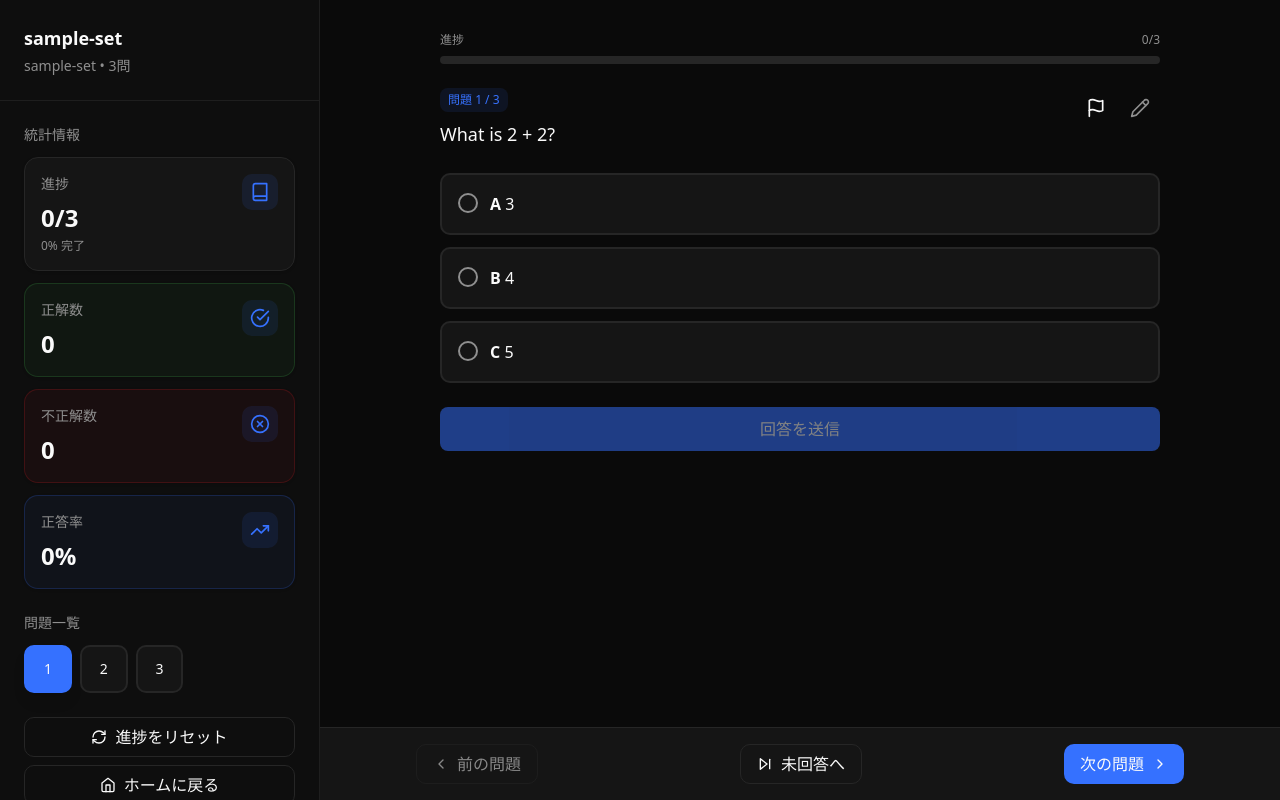
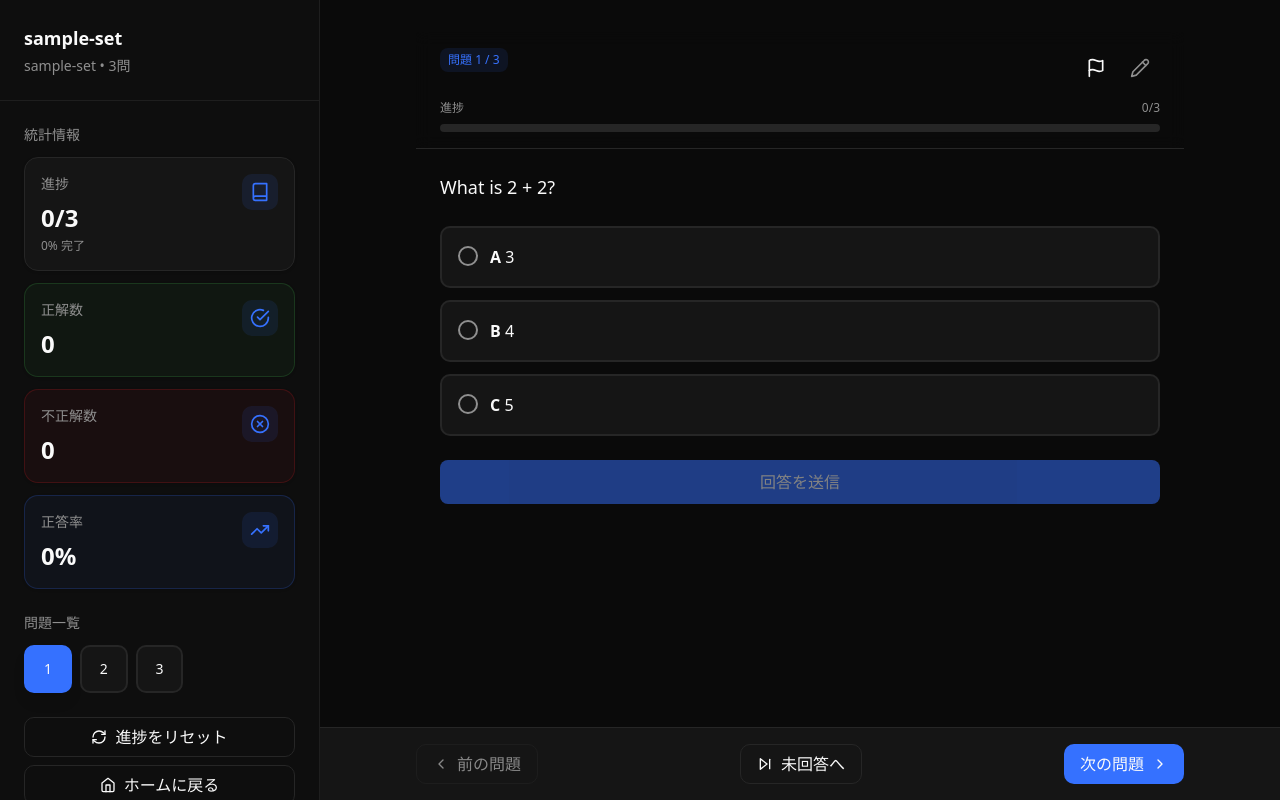
Before and after one commit to Canale0107/exam-sim, a Next.js app in the folder frontend/: page / in a window 1280 px wide. Both pictures are taken after a click on the button "サンプル問題を読み込む". Built offline with nearby package versions, Linux system fonts and the light colour scheme.

Commit message:
refactor(frontend): enhance QuestionDisplay component layout; implement sticky header and reorganize progress tracking display

```diff
--- a/frontend/src/components/question-display.tsx
+++ b/frontend/src/components/question-display.tsx
@@ -104,23 +104,10 @@ export function QuestionDisplay({
 
   return (
     <div className="space-y-6">
-      {/* Progress bar */}
-      <div className="space-y-2">
-        <div className="flex items-center justify-between text-xs text-muted-foreground">
-          <span>進捗</span>
-          <span>
-            {answeredQuestions}/{totalQuestions}
-          </span>
-        </div>
-        <div className="h-2 w-full overflow-hidden rounded-full bg-muted">
-          <div className="h-full bg-primary" style={{ width: `${progressPct}%` }} />
-        </div>
-      </div>
-
-      {/* Question Header */}
-      <div className="flex items-start justify-between">
-        <div className="flex-1">
-          <div className="mb-2 flex items-center gap-2">
+      {/* Sticky header (stays visible while scrolling long question text) */}
+      <div className="sticky top-0 z-10 -mx-6 border-b border-border bg-background/95 px-6 py-4 backdrop-blur supports-[backdrop-filter]:bg-background/70">
+        <div className="flex items-start justify-between gap-4">
+          <div className="flex flex-wrap items-center gap-2">
             <span className="rounded-md bg-primary/10 px-2 py-1 text-xs font-medium text-primary">
               問題 {questionNumber} / {totalQuestions}
             </span>
@@ -130,6 +117,42 @@ export function QuestionDisplay({
               </span>
             )}
           </div>
+          <div className="flex items-center gap-1">
+            <Button
+              variant="ghost"
+              size="icon"
+              onClick={() => onFlagToggle(!attempt?.flagged)}
+              className={attempt?.flagged ? "text-warning" : ""}
+            >
+              <FlagIcon className={`h-5 w-5 ${attempt?.flagged ? "fill-current" : ""}`} />
+            </Button>
+            <Button
+              variant="ghost"
+              size="icon"
+              onClick={openNoteEditor}
+              className={hasSavedNote ? "text-primary" : "text-muted-foreground"}
+              aria-label="メモを編集"
+            >
+              <PencilIcon className="h-5 w-5" />
+            </Button>
+          </div>
+        </div>
+
+        <div className="mt-3 space-y-2">
+          <div className="flex items-center justify-between text-xs text-muted-foreground">
+            <span>進捗</span>
+            <span>
+              {answeredQuestions}/{totalQuestions}
+            </span>
+          </div>
+          <div className="h-2 w-full overflow-hidden rounded-full bg-muted">
+            <div className="h-full bg-primary" style={{ width: `${progressPct}%` }} />
+          </div>
+        </div>
+      </div>
+
+      {/* Question text */}
+      <div>
           {/* Note Editor (opened by pencil icon) */}
           {isNoteEditing && (
             <Card className="mb-3 p-4">
@@ -164,26 +187,6 @@ export function QuestionDisplay({
             </Card>
           )}
           <h2 className="whitespace-pre-wrap text-lg font-medium leading-relaxed">{question.text}</h2>
-        </div>
-        <div className="flex items-center gap-1">
-          <Button
-            variant="ghost"
-            size="icon"
-            onClick={() => onFlagToggle(!attempt?.flagged)}
-            className={attempt?.flagged ? "text-warning" : ""}
-          >
-            <FlagIcon className={`h-5 w-5 ${attempt?.flagged ? "fill-current" : ""}`} />
-          </Button>
-          <Button
-            variant="ghost"
-            size="icon"
-            onClick={openNoteEditor}
-            className={hasSavedNote ? "text-primary" : "text-muted-foreground"}
-            aria-label="メモを編集"
-          >
-            <PencilIcon className="h-5 w-5" />
-          </Button>
-        </div>
       </div>
 
       {/* Choices */}
```
